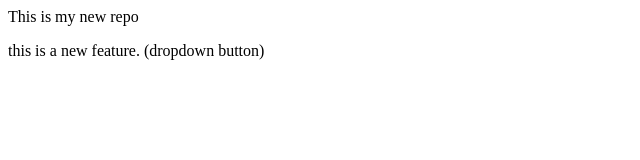
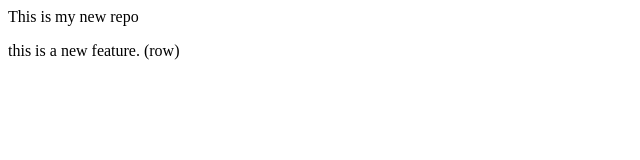
Before and after one commit to niveditakadian46-blip/Localrepo, a plain HTML site: page index.html in a window 1280 px wide. Shown: the full height of the page, 0-640 px from the left. Drawn offline with Linux system fonts and the light colour scheme.

Commit message:
added row

```diff
--- a/index.html
+++ b/index.html
@@ -1,2 +1,2 @@
 <p>This is my new repo</p>
-<p>this is a new feature. (dropdown button)</p>
+<p>this is a new feature. (row)</p>
```
